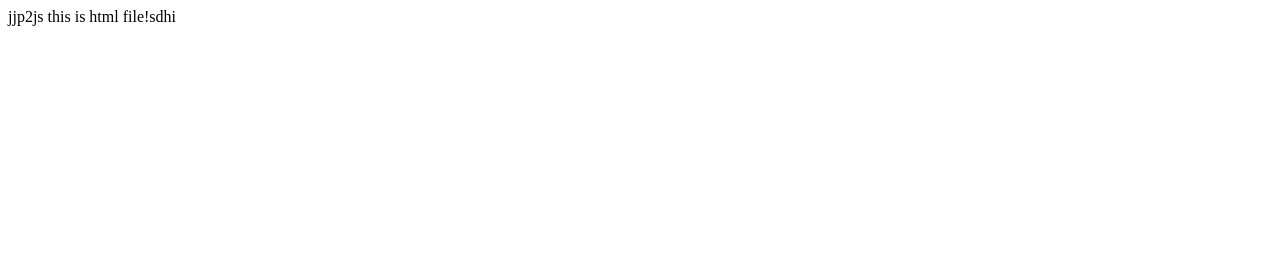
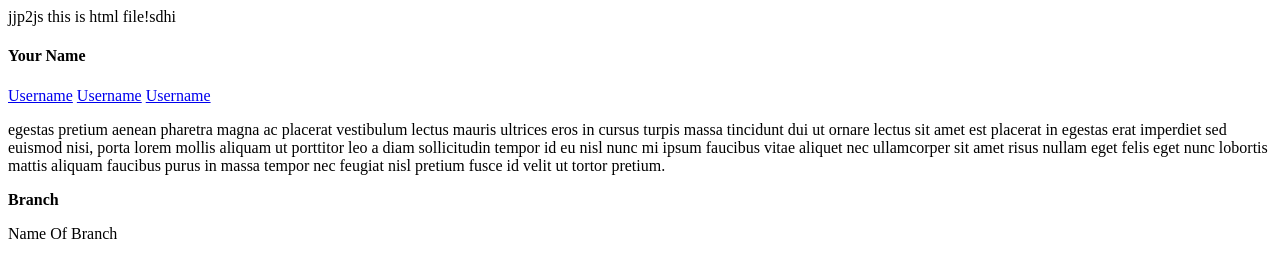
Before and after one commit to prajwalr11/remo, a plain HTML site: page index.html in a window 1280 px wide. Drawn offline with Linux system fonts and the light colour scheme.

Commit message:
commted  2nd

```diff
--- a/index.html
+++ b/index.html
@@ -5,9 +5,42 @@
     <meta http-equiv="X-UA-Compatible" content="IE=edge">
     <meta name="viewport" content="width=device-width, initial-scale=1.0">
     <title>Document</title>
+
     jjp2js
 </head>
 <body>
     this is html file!sdhi
+    <div id="grid-element">
+        <div id="element-heading">
+            <h4 class="grid-element-name">Your Name</h4>
+            <div id="lang-label">
+                <p><i class="fab fa-python"></i></p>
+                <p><i class="fab fa-cuttlefish"></i>
+                    <i class="fas fa-plus fa-lg"></i>
+                    <p><i class="fab fa-html5"></i></p>
+                    <p><i class="fab fa-css3-alt"></i></p>
+                    <p><i class="fab fa-js-square"></i></p>
+            </div>
+        </div>
+        <div id="link-contributor">
+            <a href="https://twitter.com/username"><i class="fab fa-twitter"></i> Username</a>
+            <a href="https://github.com/username"><i class="fab fa-github"></i> Username</a>
+            <a href="https://linkedin.com/username"><i class="fab fa-linkedin"></i> Username</a>
+        </div>
+        <div id="content">
+            <p>egestas pretium aenean pharetra magna ac placerat vestibulum lectus mauris ultrices eros in cursus
+                turpis massa tincidunt dui ut ornare lectus sit amet est placerat in egestas erat imperdiet sed
+                euismod nisi, porta lorem mollis aliquam ut porttitor leo a diam sollicitudin tempor id eu nisl nunc
+                mi ipsum faucibus vitae aliquet nec ullamcorper sit amet risus nullam eget felis eget nunc lobortis
+                mattis aliquam faucibus purus in massa tempor nec feugiat nisl pretium fusce id velit ut tortor
+                pretium.</p>
+            <div class="resources">
+                <b>
+                    <p>Branch</p>
+                </b>
+                <p class="branch-name">Name Of Branch</p>
+            </div>
+        </div>
+    </div>
 </body>
 </html>
```
